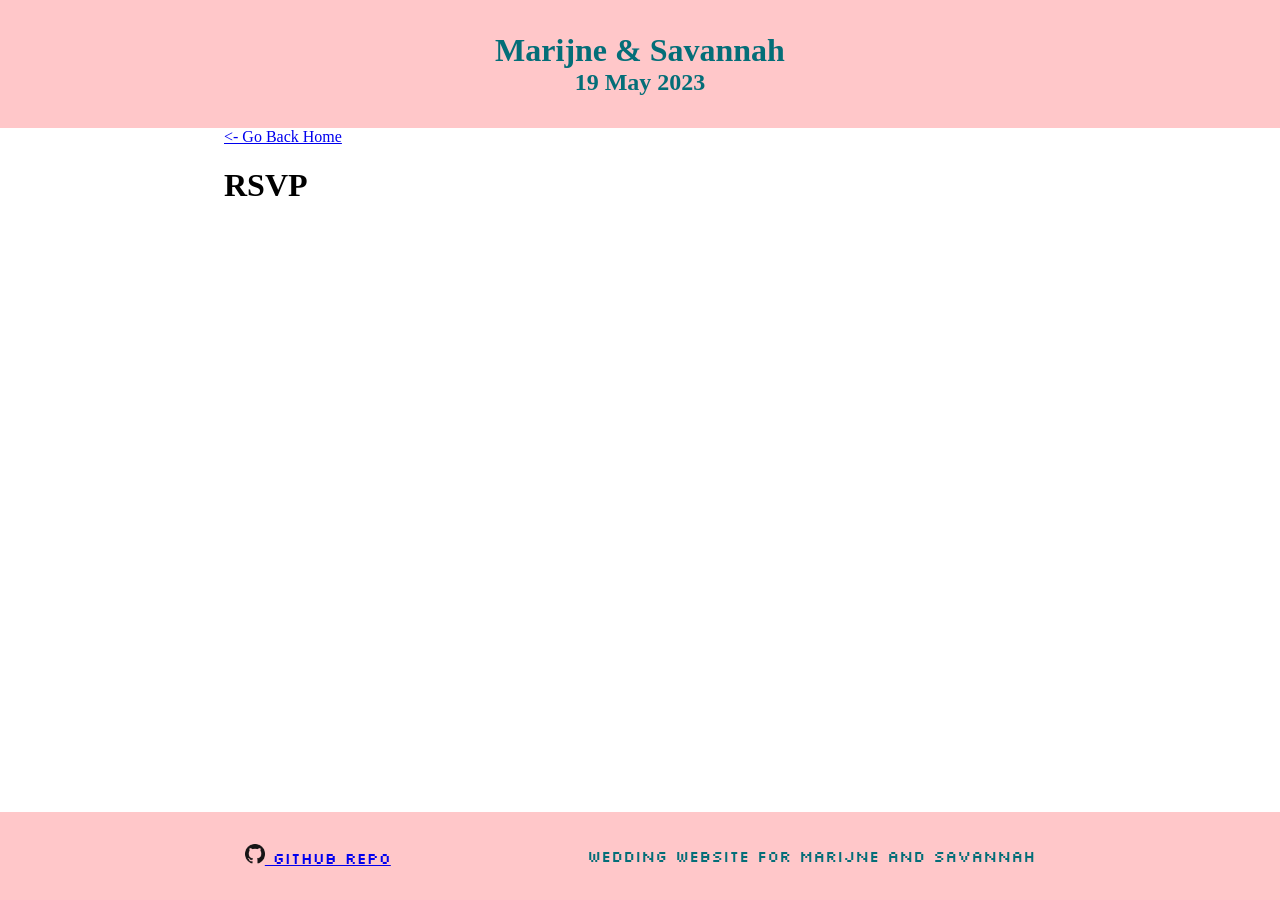
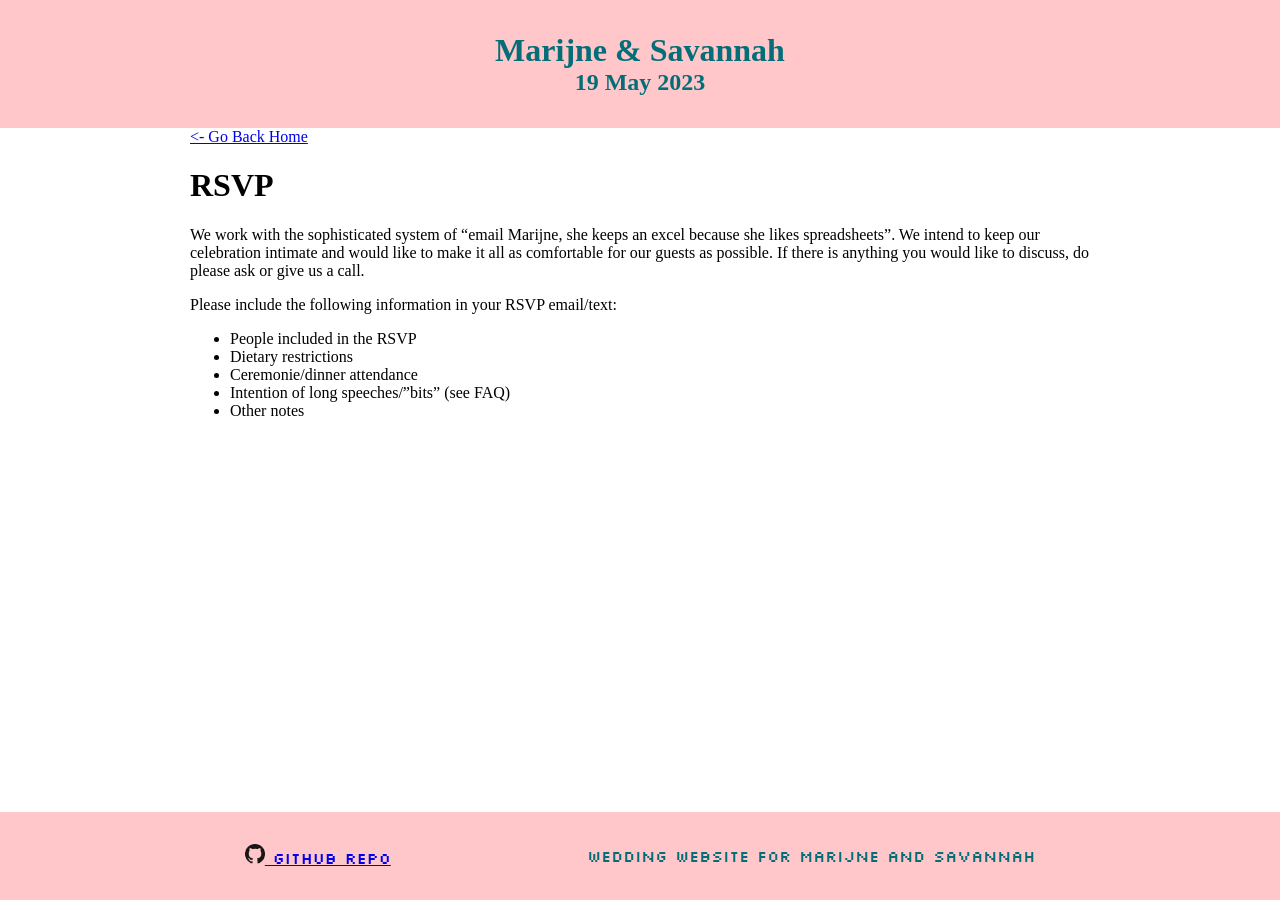
Before and after one commit to schijns-fischer-wedding/schijns-fischer-wedding.github.io, a Jekyll site: the page built from pages/rsvp.md, in a window 1280 px wide. Built offline with Jekyll 4.4.1, drawn with Linux system fonts in a browser that asks for light colours; some web fonts are replaced.

Commit message:
first commit with text

```diff
--- a/pages/rsvp.md
+++ b/pages/rsvp.md
@@ -4,3 +4,13 @@ title: Wedding RSVP
 ---
 
 # RSVP
+
+We work with the sophisticated system of "email Marijne, she keeps an excel because she likes spreadsheets". We intend to keep our celebration intimate and would like to make it all as comfortable for our guests as possible. If there is anything you would like to discuss, do please ask or give us a call.
+
+Please include the following information in your RSVP email/text:
+
+- People included in the RSVP
+- Dietary restrictions
+- Ceremonie/dinner attendance
+- Intention of long speeches/"bits" (see FAQ)
+- Other notes
```
